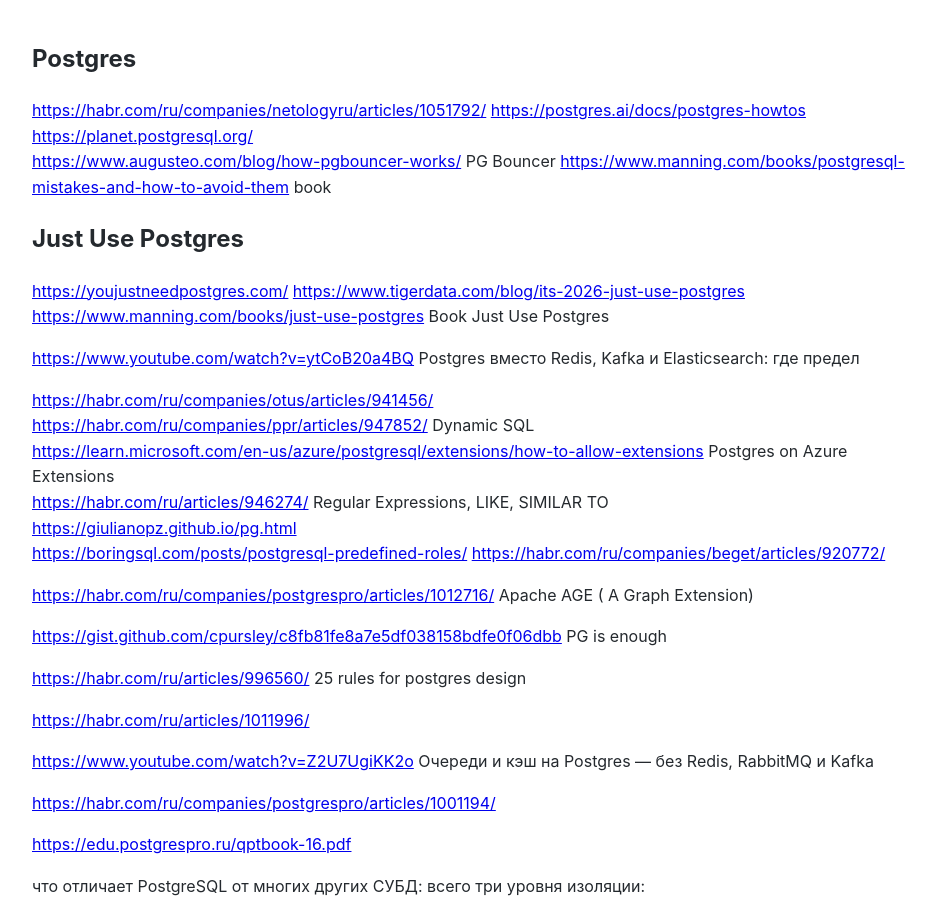
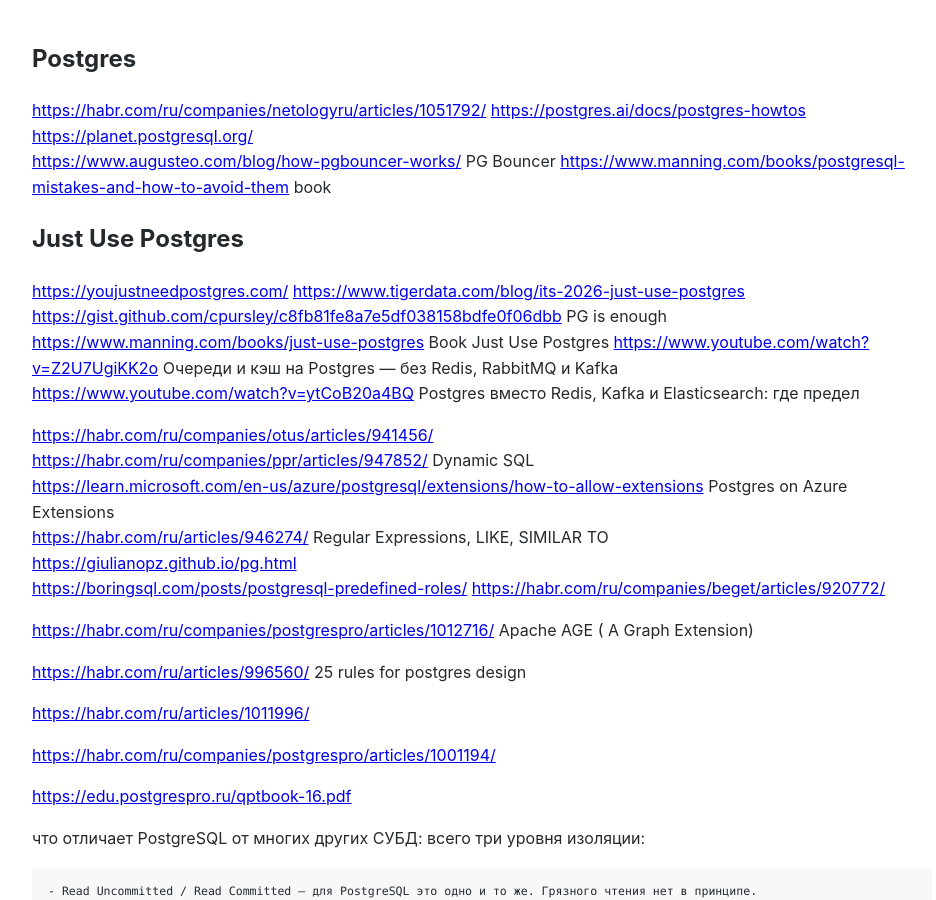
Before and after one commit to Michael-Lubinsky/michael-lubinsky.github.com, a Jekyll site: the page built from pg/pg.md, in a window 1280 px wide and 900 px high. Shown: the whole window, without its empty margins (158-1094 px from the left). Built offline with Jekyll 4.4.1, drawn with Linux system fonts in a browser that asks for light colours; our own code applies the rules of GitHub Pages for plain Markdown files; some of the changed lines change nothing that is shown.

Commit message:
Update pg.md

```diff
--- a/pg/pg.md
+++ b/pg/pg.md
@@ -8,8 +8,10 @@
 ## Just Use Postgres
 <https://youjustneedpostgres.com/>
 <https://www.tigerdata.com/blog/its-2026-just-use-postgres>
+<https://gist.github.com/cpursley/c8fb81fe8a7e5df038158bdfe0f06dbb> PG is enough
 <https://www.manning.com/books/just-use-postgres> Book Just Use Postgres
-
+<https://www.youtube.com/watch?v=Z2U7UgiKK2o>
+Очереди и кэш на Postgres — без Redis, RabbitMQ и Kafka
 <https://www.youtube.com/watch?v=ytCoB20a4BQ>
 Postgres вместо Redis, Kafka и Elasticsearch: где предел
 
@@ -23,14 +25,13 @@
 
 <https://habr.com/ru/companies/postgrespro/articles/1012716/> Apache AGE ( A Graph Extension)
 
-<https://gist.github.com/cpursley/c8fb81fe8a7e5df038158bdfe0f06dbb> PG is enough
+
 
 <https://habr.com/ru/articles/996560/> 25 rules for postgres design
 
 <https://habr.com/ru/articles/1011996/>
 
-<https://www.youtube.com/watch?v=Z2U7UgiKK2o>
-Очереди и кэш на Postgres — без Redis, RabbitMQ и Kafka
+
 
 <https://habr.com/ru/companies/postgrespro/articles/1001194/>
 
```
